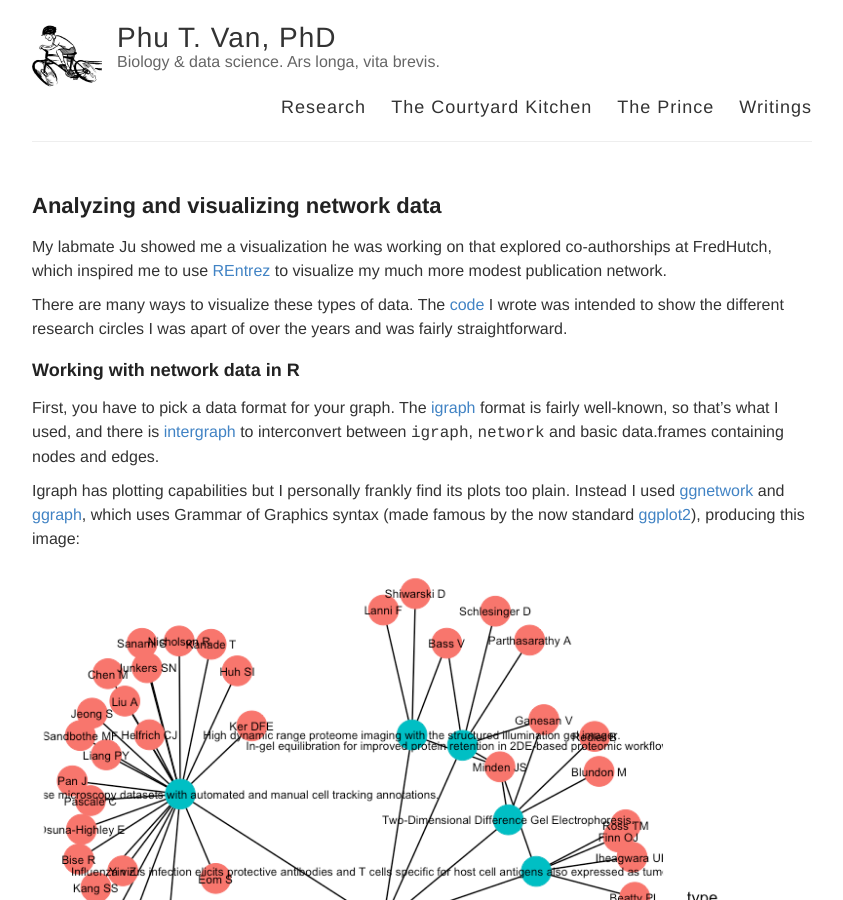
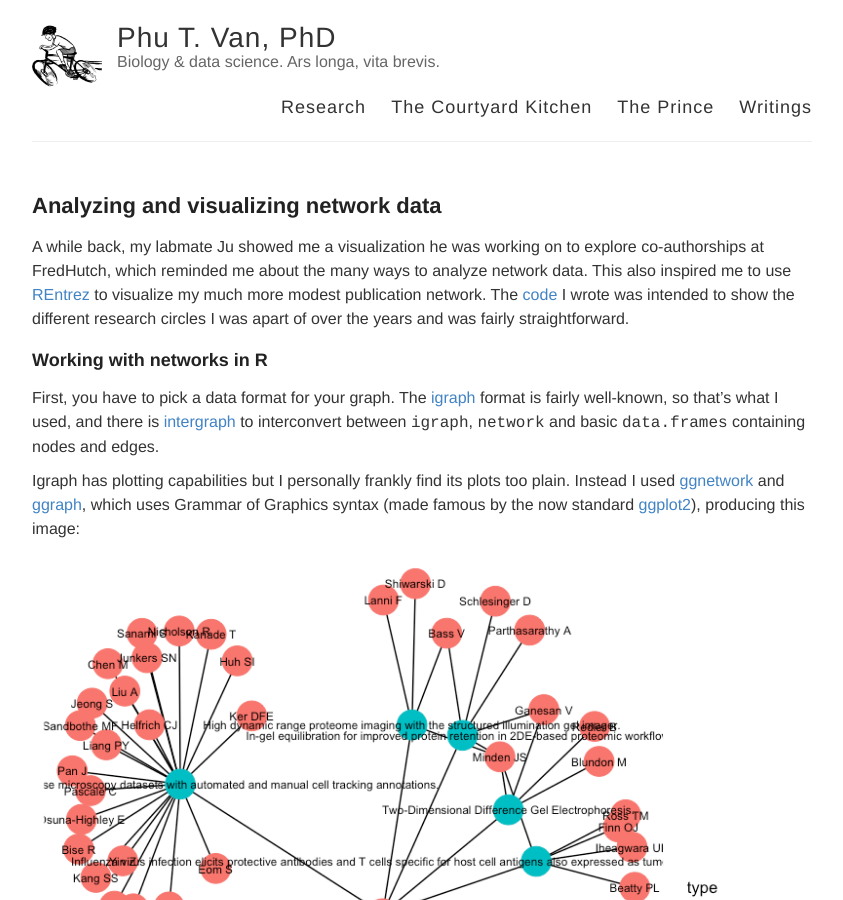
Before and after one commit to ptvan/ptvan.github.io, a Jekyll site: the page built from _posts/2019-10-17-analyzing-networks.md, in a window 1280 px wide and 900 px high. Shown: the whole window, without its empty margins (218-1061 px from the left). Built offline with Jekyll 4.4.1, drawn with Linux system fonts in a browser that asks for light colours.

Commit message:
minor tweaks

```diff
--- a/_posts/2019-10-17-analyzing-networks.md
+++ b/_posts/2019-10-17-analyzing-networks.md
@@ -3,13 +3,11 @@ layout: post
 title: Analyzing and visualizing network data
 ---
 
-My labmate Ju showed me a visualization he was working on that explored co-authorships at FredHutch, which inspired me to use [REntrez](https://cran.r-project.org/web/packages/rentrez/index.html) to visualize my much more modest publication network.
+A while back, my labmate Ju showed me a visualization he was working on to explore co-authorships at FredHutch, which reminded me about the many ways to analyze network data. This also inspired me to use [REntrez](https://cran.r-project.org/web/packages/rentrez/index.html) to visualize my much more modest publication network. The [code](https://github.com/ptvan/R-snippets/blob/master/coauthor_network.R) I wrote was intended to show the different research circles I was apart of over the years and was fairly straightforward.
 
-There are many ways to visualize these types of data. The [code](https://github.com/ptvan/R-snippets/blob/master/coauthor_network.R) I wrote was intended to show the different research circles I was apart of over the years and was fairly straightforward.
+### Working with networks in R
 
-### Working with network data in R
-
-First, you have to pick a data format for your graph. The [igraph](https://igraph.org/r/) format is fairly well-known, so that's what I used, and there is [intergraph](https://cran.r-project.org/web/packages/intergraph/) to interconvert between `igraph`, `network` and basic data.frames containing nodes and edges.
+First, you have to pick a data format for your graph. The [igraph](https://igraph.org/r/) format is fairly well-known, so that's what I used, and there is [intergraph](https://cran.r-project.org/web/packages/intergraph/) to interconvert between `igraph`, `network` and basic `data.frames` containing nodes and edges.
 
 Igraph has plotting capabilities but I personally frankly find its plots too plain. Instead I used [ggnetwork](https://briatte.github.io/ggnetwork/) and [ggraph](https://github.com/thomasp85/ggraph), which uses Grammar of Graphics syntax (made famous by the now standard [ggplot2](https://ggplot2.tidyverse.org/)), producing this image:
 ![coauthor-network](/images/coauthor-network.png "coauthor-network.png")
```
